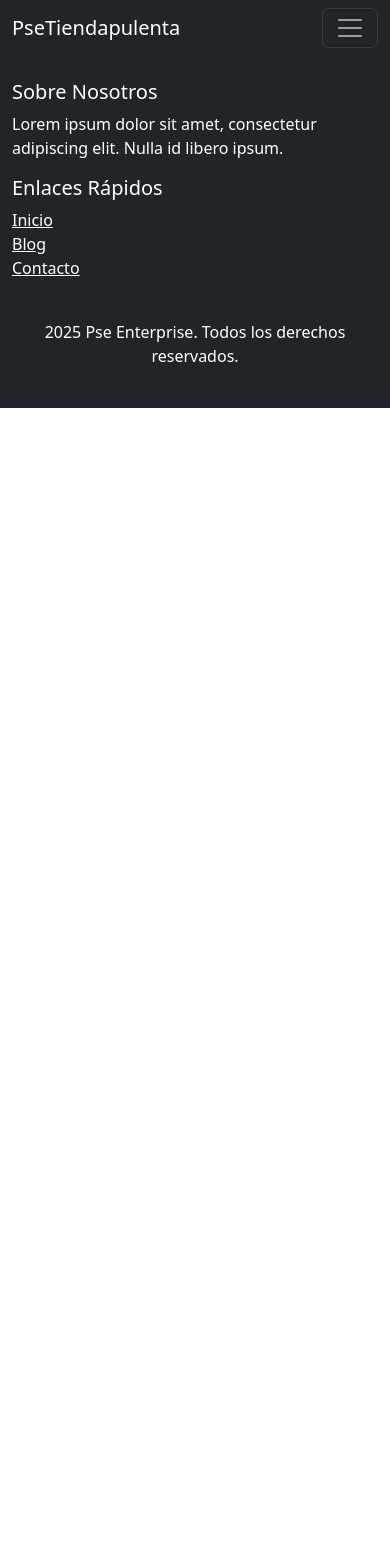
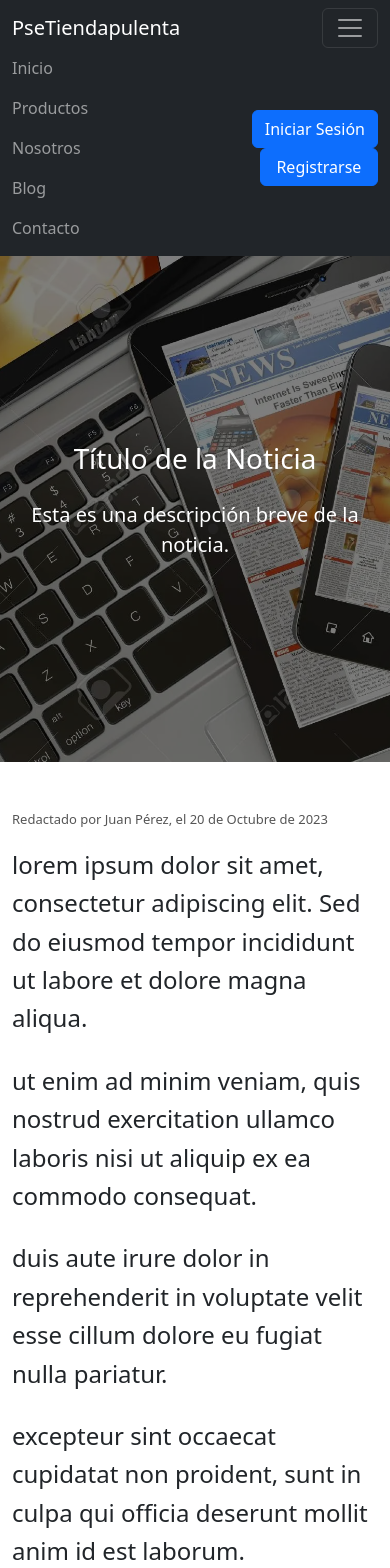
Before and after one commit to gebustoc/prueba-ashetemelee-sharpreload, a React (Vite) app: page /news in a window 390 px wide. Shown: the top 1568 px of the page. Before the commit the page ends 844 px from the top, so only its background shows below. Built offline with nearby package versions, Linux system fonts and the light colour scheme.

Commit message:
Newspages

```diff
--- a/src/App.jsx
+++ b/src/App.jsx
@@ -7,7 +7,8 @@ import ProductInfo from './pages/ProductInfo.jsx'
 import Contacto from './pages/Contacto.jsx'
 import Nosotros from './pages/Nosotros.jsx'
 import Blog from './pages/Blog.jsx';
-
+import NewsPage from './pages/NewsPage.jsx'
+import NewsPage2 from './pages/NewsPage2.jsx';
 
 function App(){
 
@@ -15,13 +16,15 @@ function App(){
    <>
      <NavBar/>
      <Routes>
-       <Route path="/" element={<Home/>} />
-       <Route path="/Products" element={<Products />} />
-       <Route path="/Product/:id" element={<ProductInfo />} />
-       <Route path="/Product/:id" element={<ProductInfo />} />
-       <Route path="/Contacto" element={<Contacto/>} />
-       <Route path="us" element={<Nosotros/>}/>
-       <Route path="blog" element={<Blog/>}/>
+       <Route path="/" element={<Home/>}/>
+       <Route path="/Products" element={<Products />}/>
+       <Route path="/Product/:id" element={<ProductInfo/>} />
+       <Route path="/Product/:id" element={<ProductInfo/>} />
+       <Route path="/Contacto" element={<Contacto/>}/>
+       <Route path="/us" element={<Nosotros/>}/>
+       <Route path="/blog" element={<Blog/>}/>
+       <Route path="/news" element={<NewsPage/>}/>
+       <Route path="/news2" element={<NewsPage2/>}/>
     </Routes>
     <Footer/>
    </>
--- a/src/components/atoms/Link.jsx
+++ /dev/null
@@ -1,11 +0,0 @@
-import React from "react";
-
-function Link({ href = "#", className = "", children, ...props }) {
-  return (
-    <a href={href} className={className} {...props}>
-      {children}
-    </a>
-  );
-}
-
-export default Link;
--- /dev/null
+++ b/src/components/molecules/HeroOverlay.jsx
@@ -0,0 +1,12 @@
+import Text from "../atoms/Text";
+
+function HeroOverlay({ title, description }) {
+  return (
+    <div className="overlay">
+      <Text variant="h1" className="text-white mb-4">{title}</Text>
+      <Text variant="p" className="text-white lead">{description}</Text>
+    </div>
+  );
+}
+
+export default HeroOverlay;
--- /dev/null
+++ b/src/components/organisms/ArticleContent.jsx
@@ -0,0 +1,22 @@
+import Text from "../atoms/Text";
+
+function ArticleContent({ author, date, paragraphs }) {
+  return (
+    <div className="container my-5">
+      <div className="row justify-content-center">
+        <div className="col-md-10 col-lg-8">
+          <Text variant="p" className="meta-noticia text-sm mb-3">
+            Redactado por {author}, el {date}
+          </Text>
+          {paragraphs.map((p, index) => (
+            <Text key={index} variant="p" className="parrafo-noticia mb-4 leading-relaxed">
+              {p}
+            </Text>
+          ))}
+        </div>
+      </div>
+    </div>
+  );
+}
+
+export default ArticleContent;
--- a/src/components/organisms/BlogCard.jsx
+++ b/src/components/organisms/BlogCard.jsx
@@ -1,9 +1,9 @@
 import BlogCardContent from "../molecules/BlogCardContent";
-import Link from "../atoms/Link";
+import { Link } from "react-router-dom";
 
 function BlogCard({link, title, description, image}){
     return (
-        <Link href={link} className="text-decoration-none text-current">
+        <Link to={link} className="blog-card text-decoration-none text-current">
             <BlogCardContent title={title} description={description} image={image}/>
         </Link>
     )
--- /dev/null
+++ b/src/components/organisms/HeroSection.jsx
@@ -0,0 +1,13 @@
+import HeroOverlay from "../molecules/HeroOverlay";
+
+function HeroSection({ title, description, backgroundImage }) {
+    return (
+  <header
+    className="hero"
+    style={{ backgroundImage: `url(${backgroundImage})` }}
+  >
+    <HeroOverlay title={title} description={description} />
+  </header>)
+  }
+
+export default HeroSection;
--- a/src/components/organisms/Navbar.jsx
+++ b/src/components/organisms/Navbar.jsx
@@ -1,4 +1,5 @@
 import { Navbar, Nav, Container } from 'react-bootstrap';
+import Button from '../atoms/Button';
 
 function NavBar() {
  return (
@@ -6,7 +7,7 @@ function NavBar() {
      <Container>
        <Navbar.Brand href="/">PseTiendapulenta</Navbar.Brand>
        <Navbar.Toggle aria-controls="basic-navbar-nav"/>
-       <Navbar.Collapse id="basic-navbar-nav">
+       <Navbar.Collapse id="basic-navbar-nav" className='d-flex justify-content-between w-100'>
          <Nav className="me-auto">
            <Nav.Link href="/">Inicio</Nav.Link>
            <Nav.Link href="/products">Productos</Nav.Link>
@@ -14,6 +15,10 @@ function NavBar() {
            <Nav.Link href="/blog">Blog</Nav.Link>
            <Nav.Link href="/Contacto">Contacto</Nav.Link>
          </Nav>
+          <Nav className="ms-auto">
+            <Button className="btn" href="/login">Iniciar Sesión</Button>
+            <Button className="btn ms-2" href="/register">Registrarse</Button>
+          </Nav>
        </Navbar.Collapse>
      </Container>
    </Navbar>
--- a/src/pages/Blog.jsx
+++ b/src/pages/Blog.jsx
@@ -1,6 +1,5 @@
 import { Container } from "react-bootstrap";
 import Text from "../components/atoms/Text";
-import Image from "../components/atoms/Image";
 import BlogCard from "../components/organisms/BlogCard";
 
 function Blog() {
@@ -8,16 +7,16 @@ function Blog() {
     <Container className="wrapper text-center my-5">
       <Text variant="h1" className="mb-4">Blog</Text>
       <BlogCard
-      link={"#"}
+      link={"/news"}
       title={"Noticia 1"}
       description={"Lorem ipsum dolor sit, amet consectetur adipisicing elit. Sunt autem minus ullam voluptas qui perspiciatis ratione magnam repellendus perferendis doloremque, nihil, dolorem impedit recusandae in nemo amet ea quas! Placeat?"}
-      image={"public/img/18674633-digital-news-laptop-mobile-phone-and-digital-tablet-pc-3d.webp"}>
+      image={"/img/18674633-digital-news-laptop-mobile-phone-and-digital-tablet-pc-3d.webp"}>
       </BlogCard>
       <BlogCard
-      link={"#"}
+      link={"/news2"}
       title={"Noticia 2"}
       description={"Lorem ipsum dolor sit, amet consectetur adipisicing elit. Sunt autem minus ullam voluptas qui perspiciatis ratione magnam repellendus perferendis doloremque, nihil, dolorem impedit recusandae in nemo amet ea quas! Placeat?"}
-      image={"public/img/hombre-negocios-que-presenta-noticias-computadora-portatil_53876-14044.webp"}>
+      image={"/img/hombre-negocios-que-presenta-noticias-computadora-portatil_53876-14044.webp"}>
       </BlogCard>
     </Container>
   );
--- /dev/null
+++ b/src/pages/NewsPage.jsx
@@ -0,0 +1,27 @@
+import  HeroSection  from "../components/organisms/HeroSection";
+import  ArticleContent from "../components/organisms/ArticleContent";
+import { Container } from "react-bootstrap";
+
+function NewsPage() {
+    return (
+        <Container fluid className="p-0">
+            <HeroSection
+                title="Título de la Noticia"
+                description="Esta es una descripción breve de la noticia."
+                backgroundImage={"/img/18674633-digital-news-laptop-mobile-phone-and-digital-tablet-pc-3d.webp"}
+            />
+            <ArticleContent
+                author="Juan Pérez"
+                date="20 de Octubre de 2023"
+                paragraphs={[
+                    "lorem ipsum dolor sit amet, consectetur adipiscing elit. Sed do eiusmod tempor incididunt ut labore et dolore magna aliqua.",
+                    "ut enim ad minim veniam, quis nostrud exercitation ullamco laboris nisi ut aliquip ex ea commodo consequat.",
+                    "duis aute irure dolor in reprehenderit in voluptate velit esse cillum dolore eu fugiat nulla pariatur.",
+                    "excepteur sint occaecat cupidatat non proident, sunt in culpa qui officia deserunt mollit anim id est laborum."
+                ]}
+            />
+        </Container>
+    )
+}
+
+export default NewsPage;
--- /dev/null
+++ b/src/pages/NewsPage2.jsx
@@ -0,0 +1,27 @@
+import  HeroSection  from "../components/organisms/HeroSection";
+import  ArticleContent from "../components/organisms/ArticleContent";
+import { Container } from "react-bootstrap";
+
+function NewsPage2() {
+    return (
+        <Container fluid className="p-0">
+            <HeroSection
+                title="Título de la Noticia 2"
+                description="Esta es una descripción breve de la noticia 2."
+                backgroundImage={"/img/hombre-negocios-que-presenta-noticias-computadora-portatil_53876-14044.webp"}
+            />
+            <ArticleContent
+                author="John Doe"
+                date="22 de Octubre de 2024"
+                paragraphs={[
+                    "lorem ipsum dolor sit amet, consectetur adipiscing elit. Sed do eiusmod tempor incididunt ut labore et dolore magna aliqua.",
+                    "ut enim ad minim veniam, quis nostrud exercitation ullamco laboris nisi ut aliquip ex ea commodo consequat.",
+                    "duis aute irure dolor in reprehenderit in voluptate velit esse cillum dolore eu fugiat nulla pariatur.",
+                    "excepteur sint occaecat cupidatat non proident, sunt in culpa qui officia deserunt mollit anim id est laborum."
+                ]}
+            />
+        </Container>
+    )
+}
+
+export default NewsPage2;
--- a/src/styles/global.css
+++ b/src/styles/global.css
@@ -7,3 +7,44 @@
 .product-card-items{
     width: 18rem;
 }
+
+.blog-card{
+    transition: transform 0.3s ease;
+    cursor: pointer;
+}
+
+.blog-card:hover{
+    transform: scale(1.02);
+}
+
+.hero {
+    height: 60vh;
+    background-size: cover;
+    background-position: center;
+    position: relative;
+}
+
+.hero .overlay {
+    position: absolute;
+    top: 0;
+    left: 0;
+    width: 100%;
+    height: 100%;
+    background-color: rgba(0, 0, 0, 0.5);
+    text-align: center;
+    display: flex;
+    flex-direction: column;
+    justify-content: center;
+}
+
+.meta-noticia {
+    font-size: small;
+    color: #555;
+    margin-bottom: 1rem;
+}
+
+.parrafo-noticia {
+    font-size: x-large;
+    line-height: 1.6;
+    margin-bottom: 1rem;
+}
```
